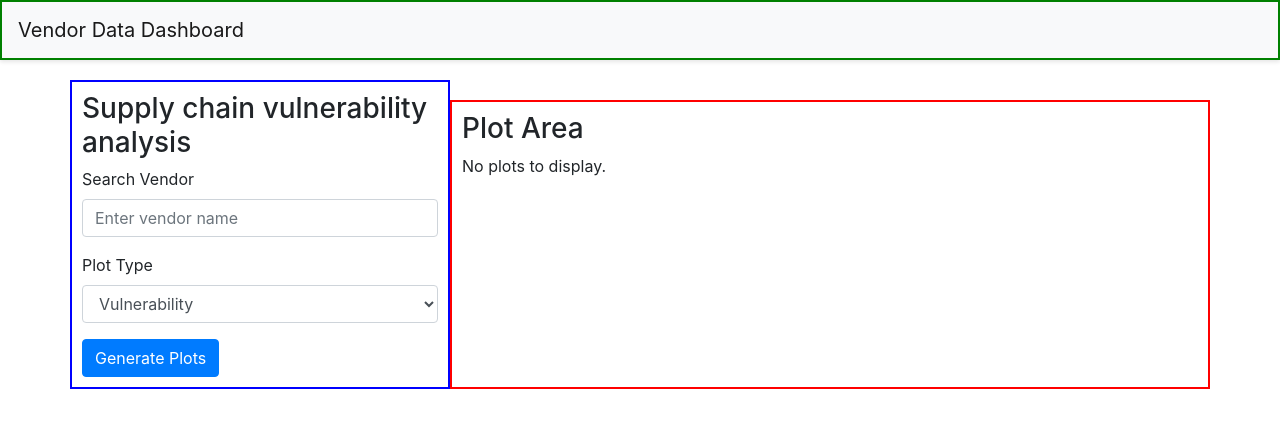
After one commit to srishmath/cloud_security, a Flask app: page /dashboard in a window 1280 px wide. The commit adds this page. Shown: the top 428 px of the page. Run offline with Flask 3, Linux system fonts and the light colour scheme; parts of the project's set-up code (start-up, migrations or seed data) failed here and were passed over; some libraries are stand-ins or nearby versions.

Commit message:
Add files via upload

```diff
--- a/project/app/routes.py
+++ b/project/app/routes.py
@@ -1,23 +1,81 @@
-# app/routes.py
+# routes.py
 
 from flask import render_template, request, jsonify
+from flask.helpers import get_root_path
+from dash import Dash
+from dash import html
+from app.dashboard import app as dash_app
+from app import app
+import io
+from app.dashboard import create_cloud_plots
+from app.dashboard import create_vulnerability_plots
+import matplotlib.pyplot as plt
+from app.dashboard import static_dir
+
+# Other imports for your Flask application
 import pandas as pd
 import joblib
-from app import app
+import os
 
 # Load the model and transformers
-model = joblib.load('../models/model.pkl')
-le_cwe = joblib.load('../models/le_cwe.pkl')
-le_vector = joblib.load('../models/le_vector.pkl')
-tfidf = joblib.load('../models/tfidf.pkl')
+models_dir = os.path.join(os.path.dirname(get_root_path(__name__)), 'models')
 
+# Load the model and transformers
+model_path = os.path.join(models_dir, 'model.pkl')
+le_cwe_path = os.path.join(models_dir, 'le_cwe.pkl')
+le_vector_path = os.path.join(models_dir, 'le_vector.pkl')
+tfidf_path = os.path.join(models_dir, 'tfidf.pkl')
+
+model = joblib.load(model_path)
+le_cwe = joblib.load(le_cwe_path)
+le_vector = joblib.load(le_vector_path)
+tfidf = joblib.load(tfidf_path)
+
+print("Loaded model:", model)
+print("Loaded le_cwe:", le_cwe)
+print("Loaded le_vector:", le_vector)
+print("Loaded tfidf:", tfidf)
+
+
+
+# Flask routes
 @app.route('/')
 def home():
     return render_template('index.html')
 
-@app.route('/dashboard')
-def dashboard():
+@app.route('/dashboard', methods=['GET', 'POST'])
+def index():
+    if request.method == 'POST':
+        vendor = request.form['vendor']
+        plot_type = request.form['plot_type']
+
+        if plot_type == 'Vulnerability':
+            plots = create_vulnerability_plots(vendor)
+        elif plot_type == 'Cloud':
+            plots = create_cloud_plots(vendor)
+        else:
+            plots = None
+
+        if plots is None:
+            return render_template('dashboard.html', error='No data available for the selected vendor or plot type.')
+
+        plot_urls = []
+        for i, fig in enumerate(plots):
+            img = io.BytesIO()
+            fig.savefig(img, format='png')
+            img.seek(0)
+            plot_url = f'plot{i}.png'
+            plot_urls.append(plot_url)
+            with open(os.path.join(static_dir, plot_url), 'wb') as f:
+                f.write(img.getbuffer())
+            plt.close(fig)
+
+        return render_template('dashboard.html', vendor=vendor, plot_type=plot_type, plot_urls=plot_urls)
+
     return render_template('dashboard.html')
+
+
+
 
 @app.route('/predictor')
 def predictor():
@@ -25,23 +83,48 @@ def predictor():
 
 @app.route('/predict', methods=['POST'])
 def predict():
-    data = request.get_json(force=True)
+    try:
+        data = request.get_json(force=True)
+        print("Received data:", data)
 
-    # Extract the input features from the request
-    short_description = data['short_description']
-    cwe = data['cwe']
-    vector = data['vector']
+        # Extract the input features from the request
+        short_description = data['short_description']
+        cwe = data['cwe']
+        vector = data['vector']
 
-    # Prepare the data for prediction
-    cwe_num = int(cwe.split('-')[1])  # Extract the numerical part from CWE-xx
-    cwe_encoded = le_cwe.transform([cwe_num])[0]
-    vector_encoded = le_vector.transform([vector])[0]
+        cwe_num = cwe.split('-')[1]
+        cwe_url = f"https://cwe.mitre.org/data/definitions/{cwe_num}.html"
 
-    X_desc = tfidf.transform([short_description])
-    X_new = pd.concat([pd.DataFrame(X_desc.toarray()), pd.DataFrame([[cwe_encoded, vector_encoded]])], axis=1)
-    X_new.columns = X_new.columns.astype(str)
+        # Handle unseen labels with LabelEncoder
+        try:
+            cwe_encoded = le_cwe.transform([cwe])
+            vector_encoded = le_vector.transform([vector])
+        except ValueError as ve:
+            return jsonify({'error': str(ve)})
 
-    # Make prediction
-    prediction = model.predict(X_new)[0]
+        X_desc = tfidf.transform([short_description])
 
-    return jsonify({'prediction': prediction})
+        # Combine features
+        X_new = pd.concat([pd.DataFrame(X_desc.toarray()), pd.DataFrame({'cwe': cwe_encoded, 'vector': vector_encoded})], axis=1)
+        X_new.columns = X_new.columns.astype(str)
+
+        # Make prediction
+        try:
+            prediction = model.predict(X_new)
+            print("Prediction:", prediction)
+            print("url:", cwe_url)
+            return jsonify({'prediction': prediction[0], 'cwe_url': cwe_url})
+        except Exception as e:
+            print("Prediction error:", str(e))
+            return jsonify({'error': 'Prediction error: ' + str(e)})
+
+    except KeyError as ke:
+        print("KeyError:", str(ke))
+        return jsonify({'error': f'Missing key in JSON payload: {str(ke)}'})
+
+    except Exception as e:
+        print("General error:", str(e))
+        return jsonify({'error': str(e)})
+
+# if __name__ == '__main__':
+#     app.run_server(debug=True)
--- /dev/null
+++ b/project/app/templates/dashboard.html
@@ -0,0 +1,93 @@
+<!DOCTYPE html>
+<html lang="en">
+<head>
+    <meta charset="UTF-8">
+    <meta name="viewport" content="width=device-width, initial-scale=1.0">
+    <title>Vendor Data Dashboard</title>
+    <link href="https://stackpath.bootstrapcdn.com/bootstrap/4.5.2/css/bootstrap.min.css" rel="stylesheet">
+    <link rel="stylesheet" href="https://code.jquery.com/ui/1.12.1/themes/base/jquery-ui.css">
+    <style>
+        .navbar {
+            z-index: 1000; /* Increased z-index */
+            border: 2px solid green;
+            box-shadow: 0px 2px 4px rgba(0, 0, 0, 0.1); /* Added box-shadow */
+        }
+        .container {
+            padding-top: 20px; /* Added padding to create space between navbar and content */
+        }
+        .search-area {
+            width: 200px;
+            border: 2px solid blue;
+            position: sticky;
+            top: 20px;
+            z-index: 999;
+            background-color: #ffffff;
+            padding: 10px;
+        }
+        .plot-area {
+            margin-top: 20px;
+            width: calc(100% - 4px);
+            overflow-y: auto;
+            border: 2px solid red;
+            padding: 10px;
+        }
+        .plot-area-title {
+            background-color: #f8f9fa;
+            padding: 10px;
+            margin-bottom: 10px;
+            border: 1px solid #dee2e6;
+            border-radius: 5px;
+        }
+    </style>
+</head>
+<body>
+    <nav class="navbar navbar-expand-lg navbar-light bg-light">
+        <a class="navbar-brand" href="#">Vendor Data Dashboard</a>
+    </nav>
+
+    <div class="container">
+        <div class="row">
+            <div class="col-md-4 search-area">
+                <h3>Supply chain vulnerability analysis</h3>
+                <form method="post">
+                    <div class="form-group">
+                        <label for="vendor">Search Vendor</label>
+                        <input type="text" class="form-control" id="vendor" name="vendor" placeholder="Enter vendor name" required>
+                    </div>
+                    <div class="form-group">
+                        <label for="plot_type">Plot Type</label>
+                        <select class="form-control" id="plot_type" name="plot_type" required>
+                            <option value="Vulnerability">Vulnerability</option>
+                            <option value="Cloud">Cloud</option>
+                        </select>
+                    </div>
+                    <button type="submit" class="btn btn-primary">Generate Plots</button>
+                </form>
+                {% if error %}
+                <div class="alert alert-danger" role="alert">
+                    {{ error }}
+                </div>
+                {% endif %}
+            </div>
+            <div class="col-md-8 plot-area">
+                <h3>Plot Area</h3>
+                {% if plot_urls %}
+                <div>
+                    {% for plot_url in plot_urls %}
+                    <img src="{{ url_for('static', filename=plot_url) }}" alt="Plot {{ loop.index }}">
+                    {% endfor %}
+                </div>
+                {% else %}
+                <p>No plots to display.</p>
+                {% endif %}
+            </div>
+        </div>
+    </div>
+
+    <script src="https://code.jquery.com/jquery-3.5.1.slim.min.js"></script>
+    <script src="https://code.jquery.com/ui/1.12.1/jquery-ui.min.js"></script>
+
+    <script src="https://cdn.jsdelivr.net/npm/@popperjs/core@2.5.2/dist/umd/popper.min.js"></script>
+    <script src="https://stackpath.bootstrapcdn.com/bootstrap/4.5.2/js/bootstrap.min.js"></script>
+</body>
+</html>
```
Also changed, not shown: project/app/dashboard.py (added, +95 -0 lines), project/app/templates/index.html (+41 -0 lines), project/app/templates/predictor.html (+41 -5 lines), project/app/static/plot0.png (added), project/app/static/plot1.png (added), project/app/static/plot2.png (added), project/app/static/plot3.png (added).
